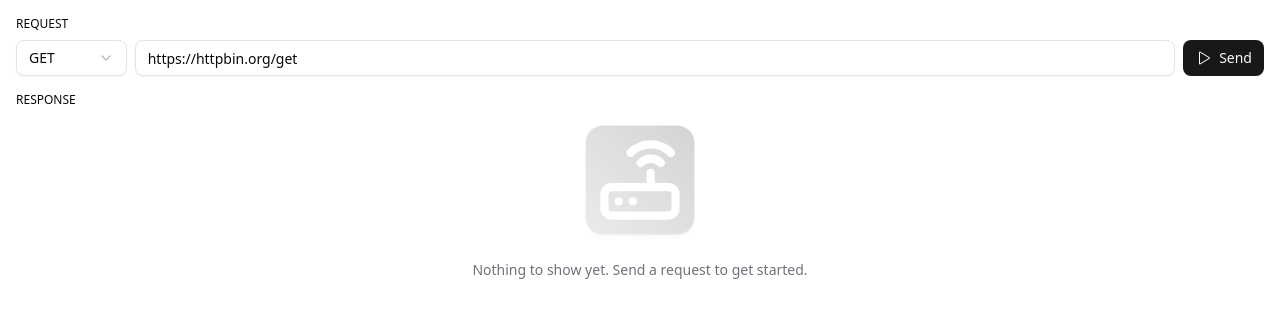
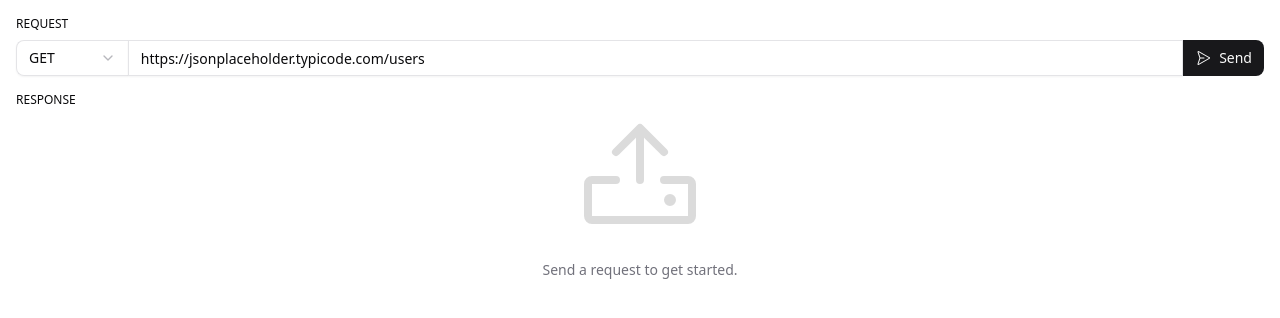
Before and after one commit to joeattardi/scratchapi, a React (Vite) app: page / in a window 1280 px wide. Shown: the top 318 px of the page. Built offline with nearby package versions, Linux system fonts and the light colour scheme.

Commit message:
Style improvements

```diff
--- a/src/renderer/request/MethodSelect.tsx
+++ b/src/renderer/request/MethodSelect.tsx
@@ -9,7 +9,7 @@ interface MethodSelectProps {
 export default function MethodSelect({ value, onChange }: MethodSelectProps) {
     return (
         <Select value={value} onValueChange={onChange}>
-            <SelectTrigger className="w-32">
+            <SelectTrigger className="w-32 rounded-tr-none rounded-br-none border-r-0">
                 <SelectValue placeholder="Method" />
             </SelectTrigger>
             <SelectContent>
--- a/src/renderer/request/RequestForm.tsx
+++ b/src/renderer/request/RequestForm.tsx
@@ -3,11 +3,15 @@ import { useState } from 'react';
 import { HttpMethod } from '../../shared/types';
 import MethodSelect from './MethodSelect';
 import { Button } from '@/components/ui/button';
-import { PlayIcon } from '@phosphor-icons/react';
+import { PaperPlaneRightIcon } from '@phosphor-icons/react';
 
-export default function RequestForm({ onSend }) {
+interface RequestFormProps {
+    onSend: (request: { method: HttpMethod; url: string }) => void;
+}
+
+export default function RequestForm({ onSend }: RequestFormProps) {
     const [method, setMethod] = useState<HttpMethod>('GET');
-    const [url, setUrl] = useState<string>('https://httpbin.org/get');
+    const [url, setUrl] = useState<string>('https://jsonplaceholder.typicode.com/users');
 
     function onSubmit(event: React.FormEvent<HTMLFormElement>) {
         event.preventDefault();
@@ -18,16 +22,17 @@ export default function RequestForm({ onSend }) {
     }
 
     return (
-        <form onSubmit={onSubmit} className="flex items-center gap-2">
+        <form onSubmit={onSubmit} className="flex items-center">
             <MethodSelect value={method} onChange={setMethod} />
             <Input
                 type="text"
+                className="rounded-none"
                 placeholder="Enter URL"
                 value={url}
                 onChange={(e) => setUrl(e.target.value)}
             />
-            <Button type="submit" disabled={!url}>
-                <PlayIcon />
+            <Button type="submit" disabled={!url} className="rounded-tl-none rounded-bl-none">
+                <PaperPlaneRightIcon />
                 Send
             </Button>
         </form>
--- a/src/renderer/response/EmptyState.tsx
+++ b/src/renderer/response/EmptyState.tsx
@@ -1,10 +1,10 @@
-import icon from '../images/icon.svg';
+import { UploadIcon } from '@phosphor-icons/react';
 
 export default function EmptyState() {
     return (
         <div className="flex flex-col items-center gap-4 text-zinc-500 text-sm">
-            <img src={icon} alt="Network Icon" className="w-32 h-32 grayscale opacity-25" />
-            <span>Nothing to show yet. Send a request to get started.</span>
+            <UploadIcon className="w-32 h-32 grayscale opacity-25" />
+            <span>Send a request to get started.</span>
         </div>
     )
 }
--- a/src/renderer/response/ResponseView.tsx
+++ b/src/renderer/response/ResponseView.tsx
@@ -3,6 +3,7 @@ import EmptyState from './EmptyState';
 import LoadingState from './LoadingState';
 import ResponseStatus from './ResponseStatus';
 import prettyMilliseconds from 'pretty-ms';
+import { Badge } from '@/components/ui/badge';
 
 interface ResponseViewProps {
     isLoading: boolean;
@@ -19,8 +20,7 @@ export default function ResponseView({ isLoading, response }: ResponseViewProps)
             <div className="flex flex-col gap-2">
                 <div className="flex items-center gap-2">
                     <ResponseStatus status={response.status} />
-                    <span className="text-sm text-zinc-500">•</span>
-                    <div className="text-sm text-zinc-500">{prettyMilliseconds(response.duration)}</div>
+                    <Badge variant="secondary">{prettyMilliseconds(response.duration)}</Badge>
                 </div>
                 {response.body.length > 0 && (
                     <div className="bg-zinc-50 border border-zinc-200 p-2 rounded-md text-sm overflow-auto">
```
